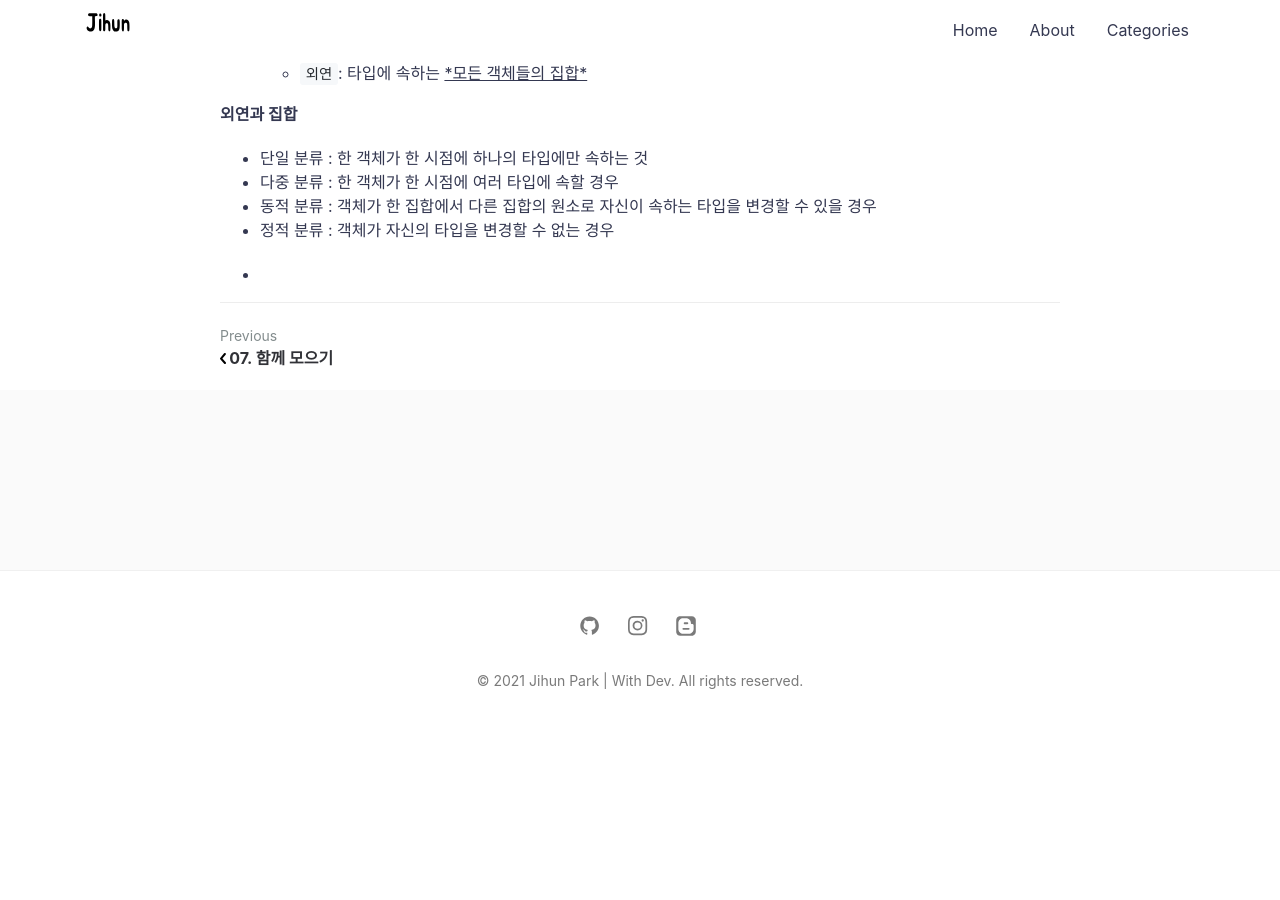
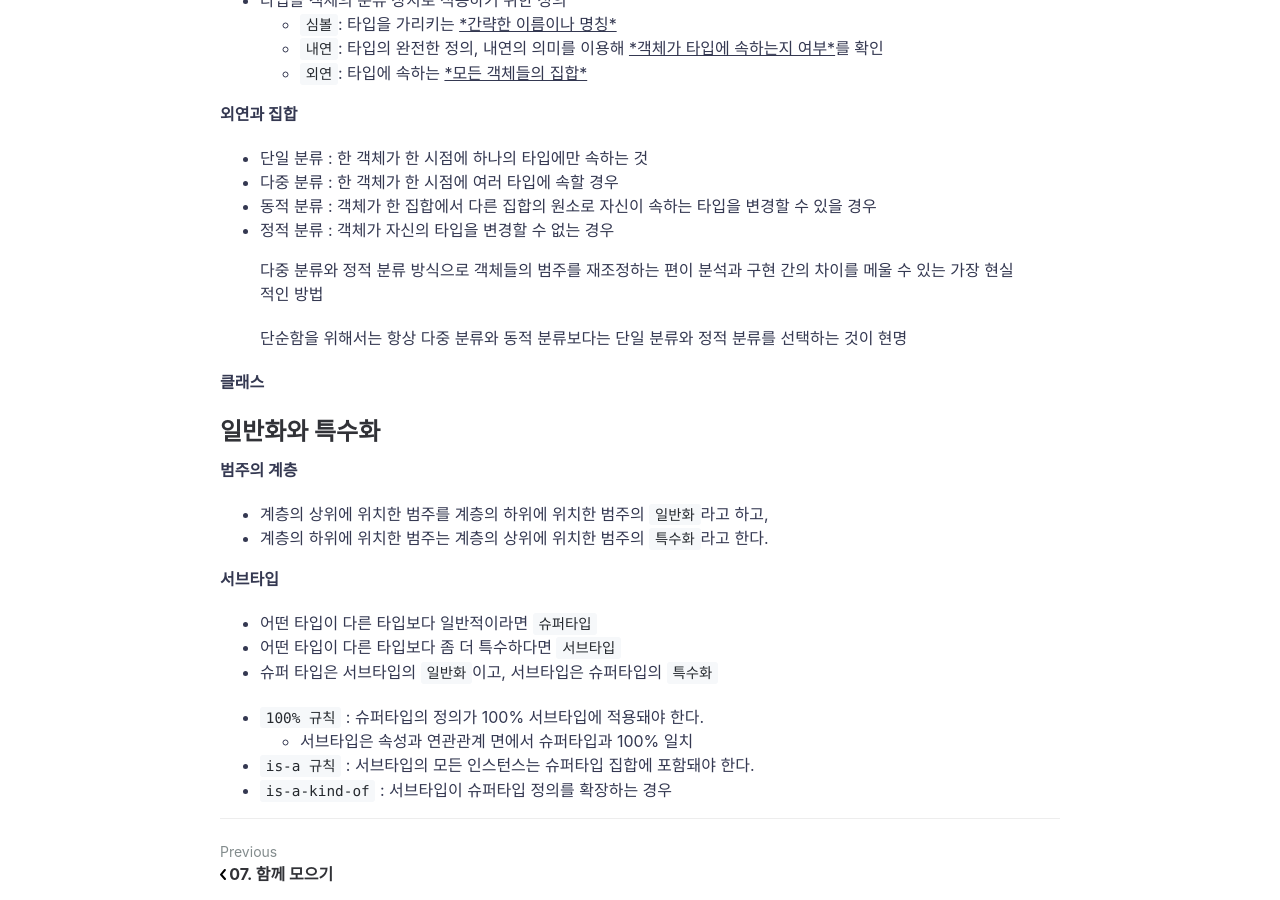
Before and after one commit to jihunparkme/jihunparkme.github.io, a Jekyll site: the page built from _posts/2021-02-23-TheEOO-추상화-기법.md, in a window 1280 px wide and 900 px high, scrolled down 1535 px. Built offline with Jekyll 4.4.1, drawn with Linux system fonts in a browser that asks for light colours; comment, search, counter and statistics services are not loaded; before the commit the page ends 2271 px from its top, so only the background shows below that; some of the changed text lies outside the part shown.

Commit message:
add contents

```diff
--- a/_posts/2021-02-23-TheEOO-추상화-기법.md
+++ b/_posts/2021-02-23-TheEOO-추상화-기법.md
@@ -54,4 +54,26 @@
 - 동적 분류 : 객체가 한 집합에서 다른 집합의 원소로 자신이 속하는 타입을 변경할 수 있을 경우
 - 정적 분류 : 객체가 자신의 타입을 변경할 수 없는 경우
 
--
+> 다중 분류와 정적 분류 방식으로 객체들의 범주를 재조정하는 편이 분석과 구현 간의 차이를 메울 수 있는 가장 현실적인 방법
+
+> 단순함을 위해서는 항상 다중 분류와 동적 분류보다는 단일 분류와 정적 분류를 선택하는 것이 현명
+
+**클래스**
+
+## 일반화와 특수화
+
+**범주의 계층**
+
+- 계층의 상위에 위치한 범주를 계층의 하위에 위치한 범주의 `일반화`라고 하고,
+- 계층의 하위에 위치한 범주는 계층의 상위에 위치한 범주의 `특수화`라고 한다.
+
+**서브타입**
+
+- 어떤 타입이 다른 타입보다 일반적이라면 `슈퍼타입`
+- 어떤 타입이 다른 타입보다 좀 더 특수하다면 `서브타입`
+- 슈퍼 타입은 서브타입의 `일반화`이고, 서브타입은 슈퍼타입의 `특수화`
+
+- `100% 규칙` : 슈퍼타입의 정의가 100% 서브타입에 적용돼야 한다.
+  - 서브타입은 속성과 연관관계 면에서 슈퍼타입과 100% 일치
+- `is-a 규칙` : 서브타입의 모든 인스턴스는 슈퍼타입 집합에 포함돼야 한다.
+- `is-a-kind-of` : 서브타입이 슈퍼타입 정의를 확장하는 경우
```
Also changed, not shown: _posts/2021-02-17-TheEOO-함께-모으기.md (+0 -14 lines).
